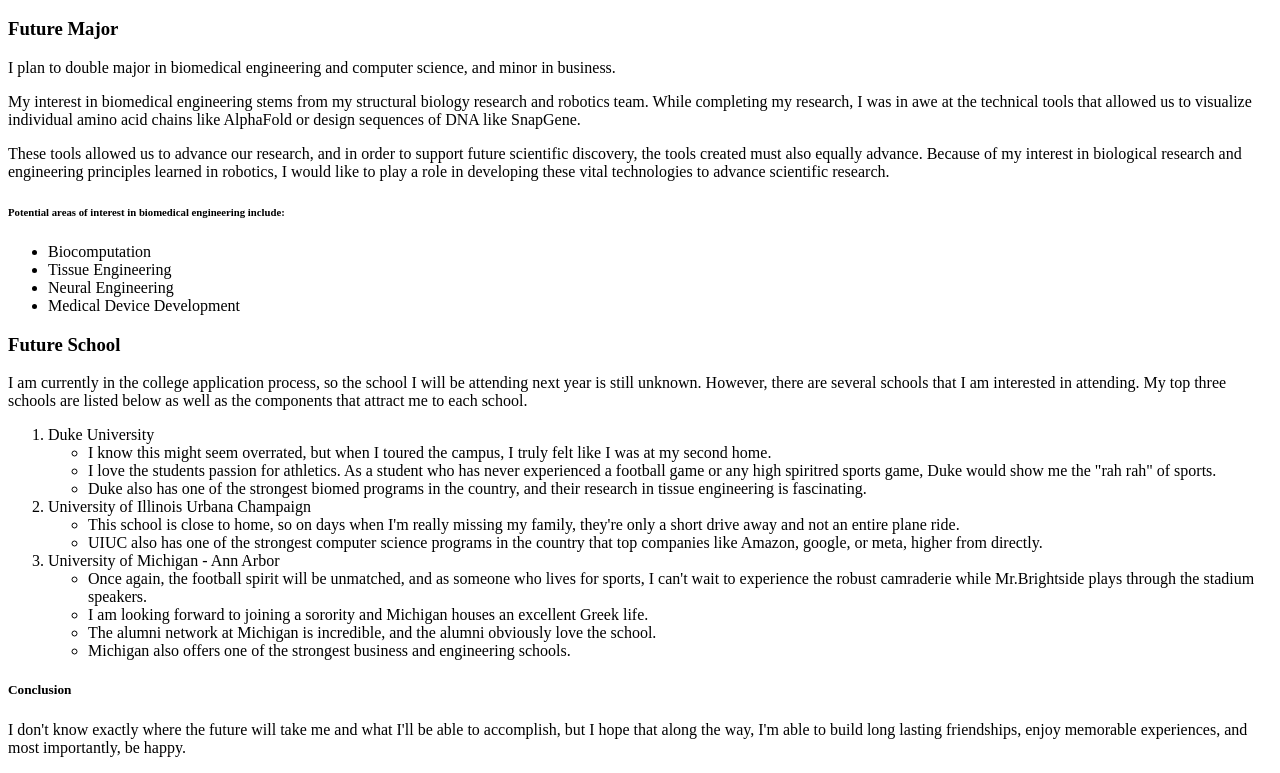
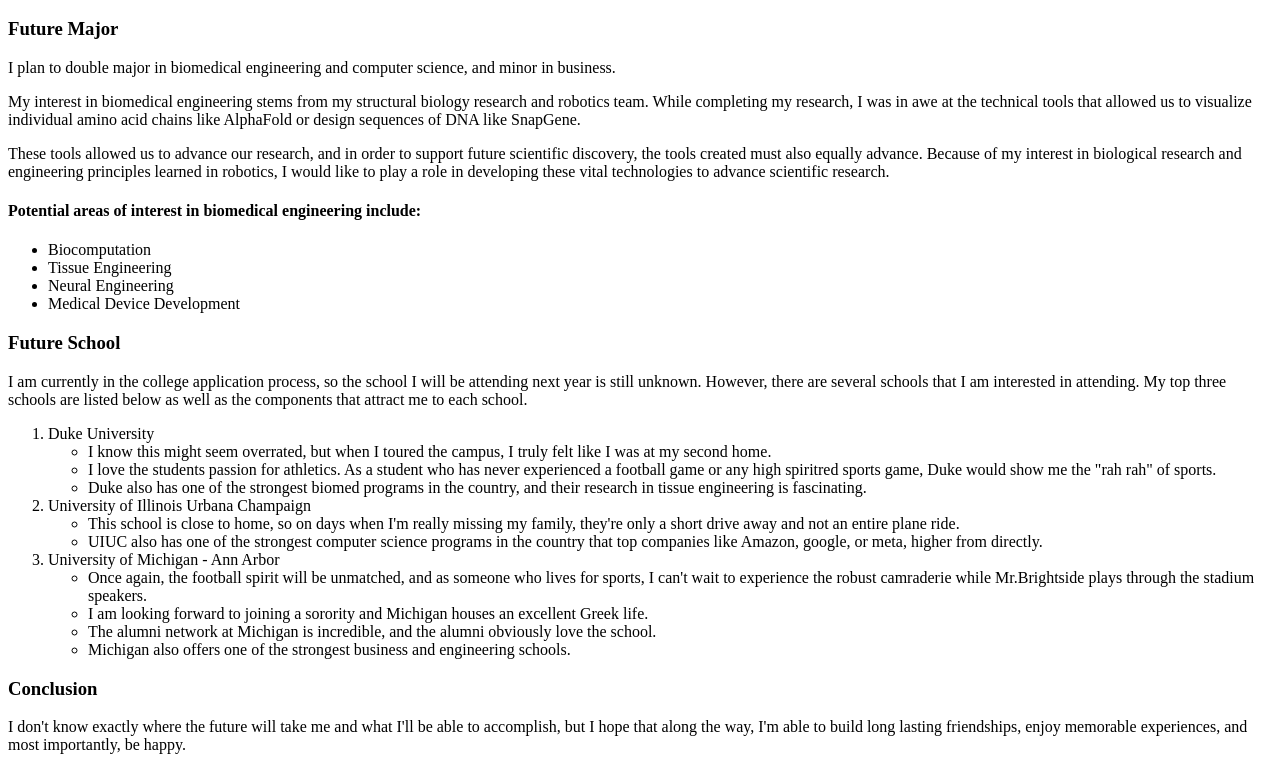
Before and after one commit to ariel513/webdev_project1, a plain HTML site: page future.html in a window 1280 px wide. Shown: the part 171-944 px from the top of the page. Drawn offline with Linux system fonts and the light colour scheme.

Commit message:
Minor Tweaks

```diff
--- a/future.html
+++ b/future.html
@@ -17,12 +17,12 @@
       </nav>
     </header>
     <h1>My Future Plans</h1>
-    <h4>Building off of my previous experiences, my future plans consist of biomedical engineering, computer science, and business</h4>
+    <h4>Building off of my previous experiences, my future plans consist of biomedical engineering, computer science, and business.</h4>
     <h3>Future Major</h3>
     <p>I plan to double major in biomedical engineering and computer science, and minor in business.</p>
     <p>My interest in biomedical engineering stems from my structural biology research and robotics team. While completing my research, I was in awe at the technical tools that allowed us to visualize individual amino acid chains like AlphaFold or design sequences of DNA like SnapGene.</p>
     <p>These tools allowed us to advance our research, and in order to support future scientific discovery, the tools created must also equally advance. Because of my interest in biological research and engineering principles learned in robotics, I would like to play a role in developing these vital technologies to advance scientific research.</p>
-    <h6>Potential areas of interest in biomedical engineering include:</h6>
+    <h4>Potential areas of interest in biomedical engineering include:</h4>
     <ul>
       <li>Biocomputation</li>
       <li>Tissue Engineering</li>
@@ -51,7 +51,7 @@
         <li>Michigan also offers one of the strongest business and engineering schools.</li>
       </ul>
     </ol>
-    <h5>Conclusion</h5>
+    <h3>Conclusion</h3>
     <p>I don't know exactly where the future will take me and what I'll be able to accomplish, but I hope that along the way, I'm able to build long lasting friendships, enjoy memorable experiences, and most importantly, be happy.</p>
   </body>
 </html>
```
